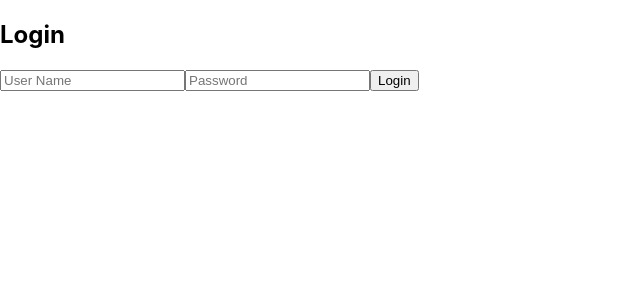
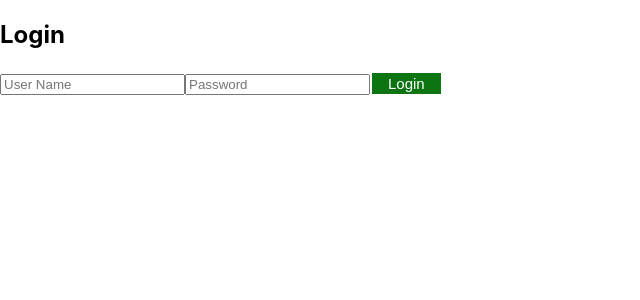
Before and after one commit to Fhurup/CA3_frontend, a React (Create React App) app: page / in a window 1280 px wide. Shown: the top 300 px of the page, without its empty margins (0-640 px from the left). Built offline with nearby package versions, Linux system fonts and the light colour scheme.

Commit message:
Styling and welcome page

```diff
--- a/src/App.js
+++ b/src/App.js
@@ -24,7 +24,7 @@ function LogIn({ login }) {
       <form onChange={onChange}>
         <input placeholder="User Name" id="username" />
         <input placeholder="Password" id="password" />
-        <button onClick={performLogin}>Login</button>
+        <button className="button buttonIn" onClick={performLogin}>Login</button>
       </form>
     </div>
   );
@@ -55,7 +55,7 @@ function App() {
       ) : (
         <div>
           <LoggedIn />
-          <button onClick={logout}>Logout</button>
+          <button className="button" onClick={logout}>Logout</button>
         </div>
       )}
     </div>
--- a/src/Menu.js
+++ b/src/Menu.js
@@ -1,27 +1,33 @@
 import Swabi from "./swabi";
 import Jokes from "./Jokes";
 import User from "./user";
-import { Link, Route, Switch } from "react-router-dom";
+import Home from "./home";
+import { Link, NavLink, Route, Switch } from "react-router-dom";
 
 export default function Menu() {
   return (
     <div>
       <nav className="navbar navbar-light">
-        <ul className="nav navbar-nav">
+        <ul className="header">
           <li>
-            <Link to="/user">User</Link>
+            <NavLink exact activeClassName="active" to="/">Welcome</NavLink>
           </li>
           <li>
-            <Link to="/jokes">Jokes</Link>
+            <NavLink activeClassName="active" to="/user">User</NavLink>
           </li>
           <li>
-            <Link to="/swabi">Swabi</Link>
+            <NavLink activeClassName="active" to="/jokes">Jokes</NavLink>
+          </li>
+          <li>
+            <NavLink activeClassName="active" to="/swabi">Swabi</NavLink>
           </li>
         </ul>
       </nav>
 
       <Switch>
-        <Route exact path="/"></Route>
+        <Route exact path="/">
+          <Home />
+        </Route>
         <Route path="/user">
           <User />
         </Route>
--- /dev/null
+++ b/src/home.js
@@ -0,0 +1,36 @@
+const Home = () => {
+    return (
+        <div>
+            <h2>Welcome page</h2>
+            <ul>
+                <li>
+                    First thing to do is to change your url in settings.js
+                </li>
+                <li>
+                    Make sure you have a running backend that matches the url from the first step
+                </li>
+                <div class="lineHorizontal__container">
+                    <div class="lineHorizontal"></div>
+                </div>
+                <li>
+                    To deploy the project on your droplet
+                    <ul>
+                        <li>SSH to your drop and add an empty folder in /var/www (mkdir "foldername")</li>
+                        <li>Give permission to the folder by typing (chmod -R 777 "foldername") </li>
+                        <li>Go to the projects root folder and type (npm run build)</li>
+                        <li>Still at the root of the projects folder type (scp -r ./build/* root@"IP Address":/var/www/"foldername")</li>
+                        <li>The project is now deployed :D</li>
+                    </ul>
+                </li>
+                <li>
+                    Make sure to update nginx configurations to handle multiple routes!
+                    Steps 7-9
+                </li>
+                <li>All can be found here: <a href="https://docs.google.com/document/d/1SQ1PDcd-ySpH4_YAL8tXGnsT9wFdJiBkRtcGZ3Pqq90/edit">Original Guide</a></li>
+                <li>Last step is to open backend project and change the remote server address to your own(domainname.something/tomcat/...</li>
+            </ul>
+        </div>
+    )
+};
+
+export default Home;
--- a/src/style.css
+++ b/src/style.css
@@ -26,8 +26,8 @@ ul.header {
     background-color: #111;
   }
 
-  .selected {
-    background-color: #4caf50;
+  .active {
+    background-color: #0c5c10;
   }
 
   .content {
@@ -37,3 +37,32 @@ ul.header {
     height: 1000px;
     font-size: small;
   }
+
+  .button {
+    background-color: #aa1b11;
+    border: none;
+    color: white;
+    padding: 7px 16px;
+    text-align: center;
+    text-decoration: none;
+    display: inline-block;
+    font-size: 14px;
+    margin: 4px 2px;
+    cursor: pointer;
+  }
+
+  .buttonIn {
+    background-color: #0c7411;
+    padding: 2px 16px;
+    font-size: 15px;
+  }
+
+  .lineHorizontal__container {
+    align-items: center;
+    display: flex;
+    height: 80px;
+  }
+  .lineHorizontal {
+    border-top: 1px solid rgb(30, 30, 30);
+    width: 100%;
+  }
```
